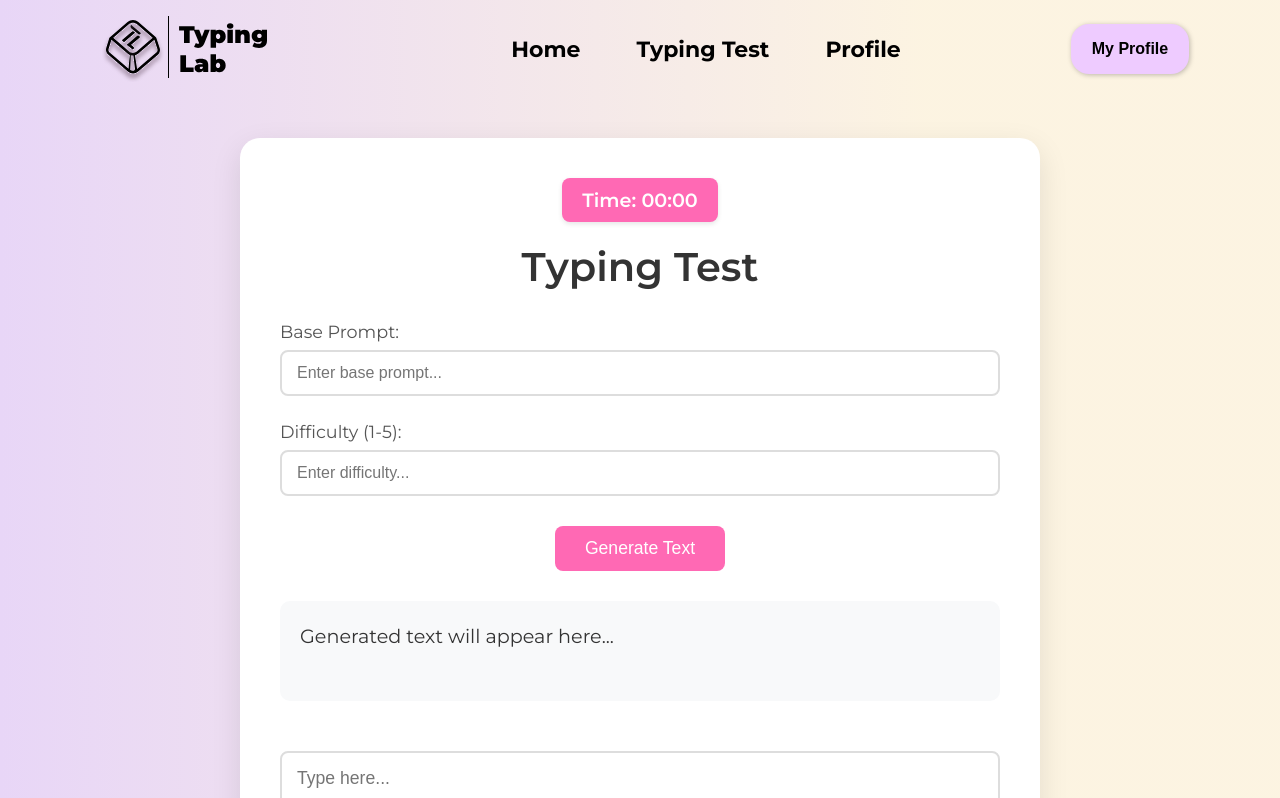
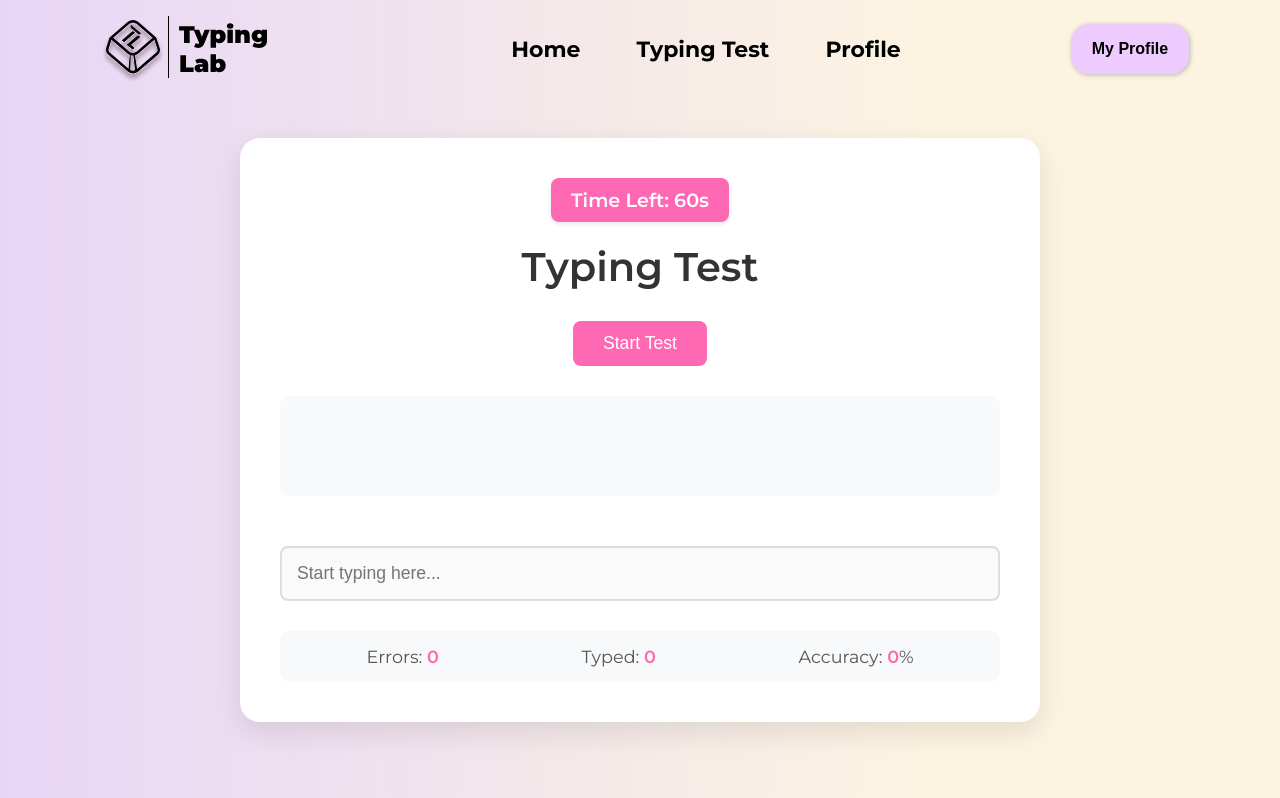
Before and after one commit to sleepe229/typinglab, a React (Vite) app in the folder typing-lab-front-react/typing-lab-front-react/: page /tipingtest in a window 1280 px wide. Shown: the top 798 px of the page. Built offline with nearby package versions, Linux system fonts and the light colour scheme.

Commit message:
rework typingtest

```diff
--- a/typing-lab-front-react/typing-lab-front-react/src/pages/typingtest/TypingTest.jsx
+++ b/typing-lab-front-react/typing-lab-front-react/src/pages/typingtest/TypingTest.jsx
@@ -1,163 +1,132 @@
+import axios from "axios";
 import "../style.css";
 import "../typingtest.css";
 import { useState, useEffect, useRef } from "react";
 
 function TypingTest() {
-    const [time, setTime] = useState(0);
-    const [isActive, setIsActive] = useState(false);
-    const timerRef = useRef(null);
-    const startTimeRef = useRef(null);
+    const [words, setWords] = useState([]);
+    const [timeLeft, setTimeLeft] = useState(60);
+    const [isRunning, setIsRunning] = useState(false);
+    const [userInput, setUserInput] = useState("");
+    const [errors, setErrors] = useState(0);
+    const [totalTyped, setTotalTyped] = useState(0);
 
-    const handleRedirect = () => {
-        window.location.href = "lk.html";
+    const intervalRef = useRef(null);
+    const inputRef = useRef(null);
+
+    const getDifficultyFromURL = () => {
+        const params = new URLSearchParams(window.location.search);
+        return params.get("difficulty") || "1";
+    };
+
+    const startTest = async () => {
+        setIsRunning(false);
+        setUserInput("");
+        setErrors(0);
+        setTotalTyped(0);
+        setTimeLeft(60);
+
+        try {
+            const difficulty = getDifficultyFromURL();
+            const response = await axios.get(`/api/typinglab/users/words?level=${difficulty}`);
+            console.log(response.data);
+            const joinedText = wordsArray.join(" ");
+            setWords(wordsArray);
+        } catch (error) {
+            console.error("Error fetching words:", error);
+        }
     };
 
     useEffect(() => {
-        if (isActive) {
-            timerRef.current = setInterval(() => {
-                setTime((prevTime) => prevTime + 1);
+        if (isRunning && timeLeft > 0) {
+            intervalRef.current = setInterval(() => {
+                setTimeLeft((prev) => prev - 1);
             }, 1000);
-        } else {
-            clearInterval(timerRef.current);
         }
 
-        return () => clearInterval(timerRef.current);
-    }, [isActive]);
+        if (timeLeft === 0 && isRunning) {
+            clearInterval(intervalRef.current);
+            setIsRunning(false);
+            sendResults();
+        }
 
-    const handleFormSubmit = async (event) => {
-        event.preventDefault();
+        return () => clearInterval(intervalRef.current);
+    }, [isRunning, timeLeft]);
 
-        const basePrompt = document.getElementById('basePrompt').value;
-        const difficulty = document.getElementById('difficulty').value;
-        const generatedTextDiv = document.getElementById('generated-text');
-        const resultDiv = document.getElementById('result');
-        const errorCountSpan = document.getElementById('error-count');
-        const timeTakenSpan = document.getElementById('time-taken');
-        const accuracySpan = document.getElementById('accuracy');
-        const typingInput = document.getElementById('typing-input');
+    const sendResults = async () => {
+        const charsTyped = userInput.length;
+        const speed = charsTyped / 60;
+        const accuracy = charsTyped === 0 ? 0 : Math.round(((charsTyped - errors) / charsTyped) * 100);
 
         try {
-            const response = await fetch(`http://localhost:8080/textGeneration/gen?basePrompt=${encodeURIComponent(basePrompt)}&difficulty=${encodeURIComponent(difficulty)}`);
-            if (!response.ok) {
-                throw new Error(`Error: ${response.statusText}`);
-            }
-            const text = await response.text();
-            generatedTextDiv.textContent = text;
-            resultDiv.textContent = '';
-            typingInput.value = '';
-            errorCountSpan.textContent = '0';
-            timeTakenSpan.textContent = '0';
-            accuracySpan.textContent = '0';
-            setTime(0);
-            setIsActive(false);
+            await axios.post("/api/typinglab/users/statistics", {
+                speed,
+                charactersTyped: charsTyped,
+                errorPercentage: 100 - accuracy,
+            });
         } catch (error) {
-            generatedTextDiv.textContent = `Failed to fetch text: ${error.message}`;
+            console.error("Error sending results:", error);
         }
     };
 
-    const handleKeyDown = (event) => {
-        const generatedText = document.getElementById('generated-text').textContent;
-        if (!generatedText) return;
+    const handleInputChange = (e) => {
+        const value = e.target.value;
+        const originalText = words.join(" ").slice(0, value.length);
 
-        if (!isActive) {
-            setIsActive(true);
-            startTimeRef.current = Date.now();
+        let errorCount = 0;
+        for (let i = 0; i < value.length; i++) {
+            if (value[i] !== originalText[i]) {
+                errorCount++;
+            }
         }
 
-        const currentIndex = event.target.value.length;
-        const pressedKey = event.key;
-
-        if (pressedKey === 'Shift' || pressedKey === 'Control' || pressedKey === 'Alt') {
-            return;
-        }
-
-        if (pressedKey !== generatedText[currentIndex] && pressedKey !== 'Backspace') {
-            event.preventDefault();
-        }
-    };
-
-    const formatTime = (seconds) => {
-        const mins = Math.floor(seconds / 60);
-        const secs = seconds % 60;
-        return `${mins.toString().padStart(2, '0')}:${secs.toString().padStart(2, '0')}`;
+        setUserInput(value);
+        setTotalTyped(value.length);
+        setErrors(errorCount);
     };
 
     return (
         <div className="gradbg">
             <nav className="desktop_nav">
                 <div className="logo">
-                    <a href="#">
-                        <img src="/assets/full%20logo.svg" alt="Logo" />
-                    </a>
+                    <a href="#"><img src="/assets/full%20logo.svg" alt="Logo" /></a>
                 </div>
                 <ul className="nav_links">
-                    <li className="link">
-                        <a href="index.html">Home</a>
-                    </li>
-                    <li className="link">
-                        <a href="typing-test.html" className="active">Typing Test</a>
-                    </li>
-                    <li className="link">
-                        <a href="profile.html">Profile</a>
-                    </li>
+                    <li className="link"><a href="index.html">Home</a></li>
+                    <li className="link"><a href="typing-test.html" className="active">Typing Test</a></li>
+                    <li className="link"><a href="profile.html">Profile</a></li>
                 </ul>
                 <div className="buttonss">
-                    <button id="btnsi" className="sign_in_btn" onClick={handleRedirect}>My Profile</button>
+                    <button id="btnsi" className="sign_in_btn" onClick={() => window.location.href = "lk.html"}>My Profile</button>
                 </div>
             </nav>
 
             <div className="typing-test-container">
                 <div className="timer-display">
-                    Time: {formatTime(time)}
+                    Time Left: {timeLeft}s
                 </div>
 
                 <h1 className="typing-test-title">Typing Test</h1>
 
-                <form id="text-generation-form" onSubmit={handleFormSubmit}>
-                    <div className="form-group">
-                        <label htmlFor="basePrompt" className="form-label">Base Prompt:</label>
-                        <input
-                            type="text"
-                            id="basePrompt"
-                            className="form-control"
-                            placeholder="Enter base prompt..."
-                            required
-                        />
-                    </div>
-
-                    <div className="form-group">
-                        <label htmlFor="difficulty" className="form-label">Difficulty (1-5):</label>
-                        <input
-                            type="number"
-                            id="difficulty"
-                            className="form-control"
-                            min="1"
-                            max="5"
-                            placeholder="Enter difficulty..."
-                            required
-                        />
-                    </div>
-
-                    <button type="submit" className="btn-custom">Generate Text</button>
-                </form>
+                <button className="btn-custom" onClick={startTest}>Start Test</button>
 
                 <div id="generated-text" className="generated-text">
-                    Generated text will appear here...
+                    {words.join(" ")}
                 </div>
-
                 <input
                     id="typing-input"
+                    ref={inputRef}
                     className="typing-input"
-                    placeholder="Type here..."
-                    onKeyDown={handleKeyDown}
+                    value={userInput}
+                    onChange={handleInputChange}
+                    disabled={!isRunning}
+                    placeholder="Start typing here..."
                 />
 
-                <div id="result" className="result"></div>
-
                 <div className="stats">
-                    <p>Errors: <span id="error-count">0</span></p>
-                    <p>Time: <span id="time-taken">0</span> seconds</p>
-                    <p>Accuracy: <span id="accuracy">0</span>%</p>
+                    <p>Errors: <span>{errors}</span></p>
+                    <p>Typed: <span>{totalTyped}</span></p>
+                    <p>Accuracy: <span>{totalTyped ? Math.round(((totalTyped - errors) / totalTyped) * 100) : 0}</span>%</p>
                 </div>
             </div>
         </div>
```
Also changed, not shown: 2 other files (tests, documents, lock files or other folders).
